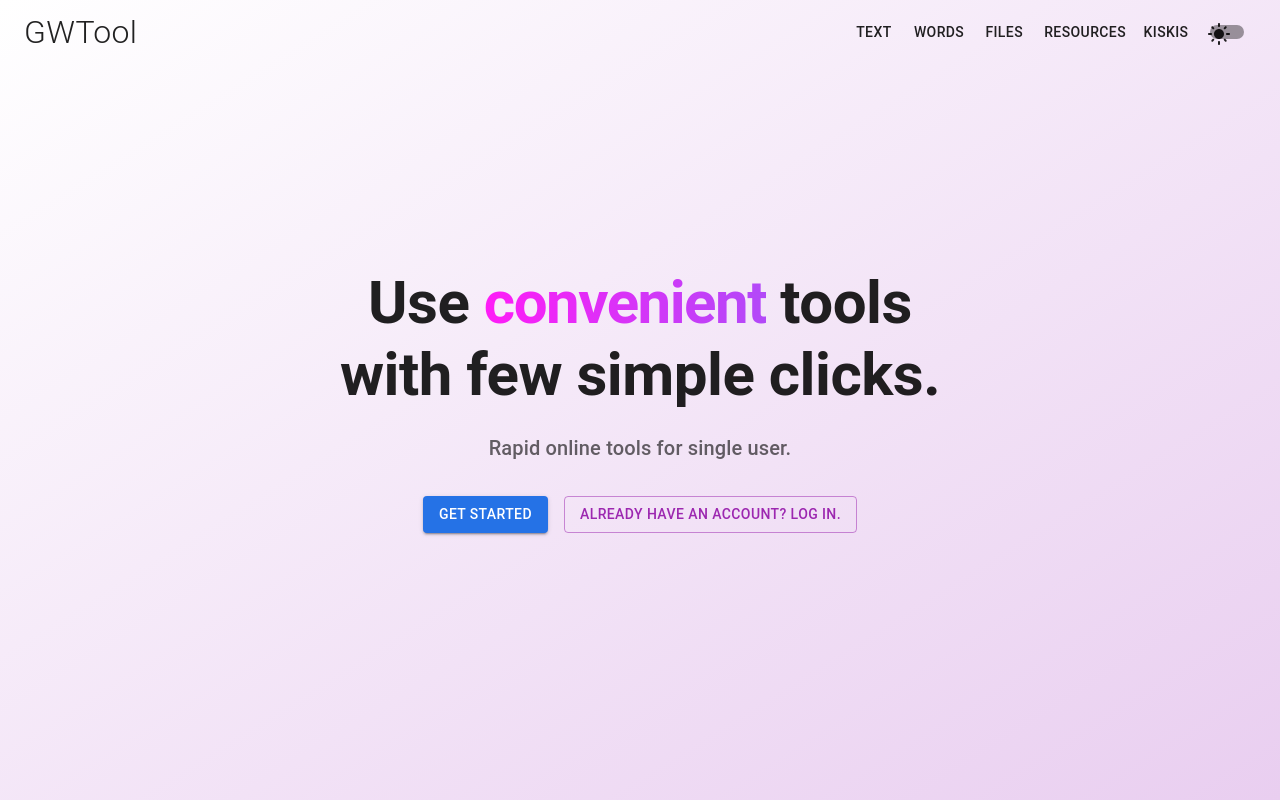
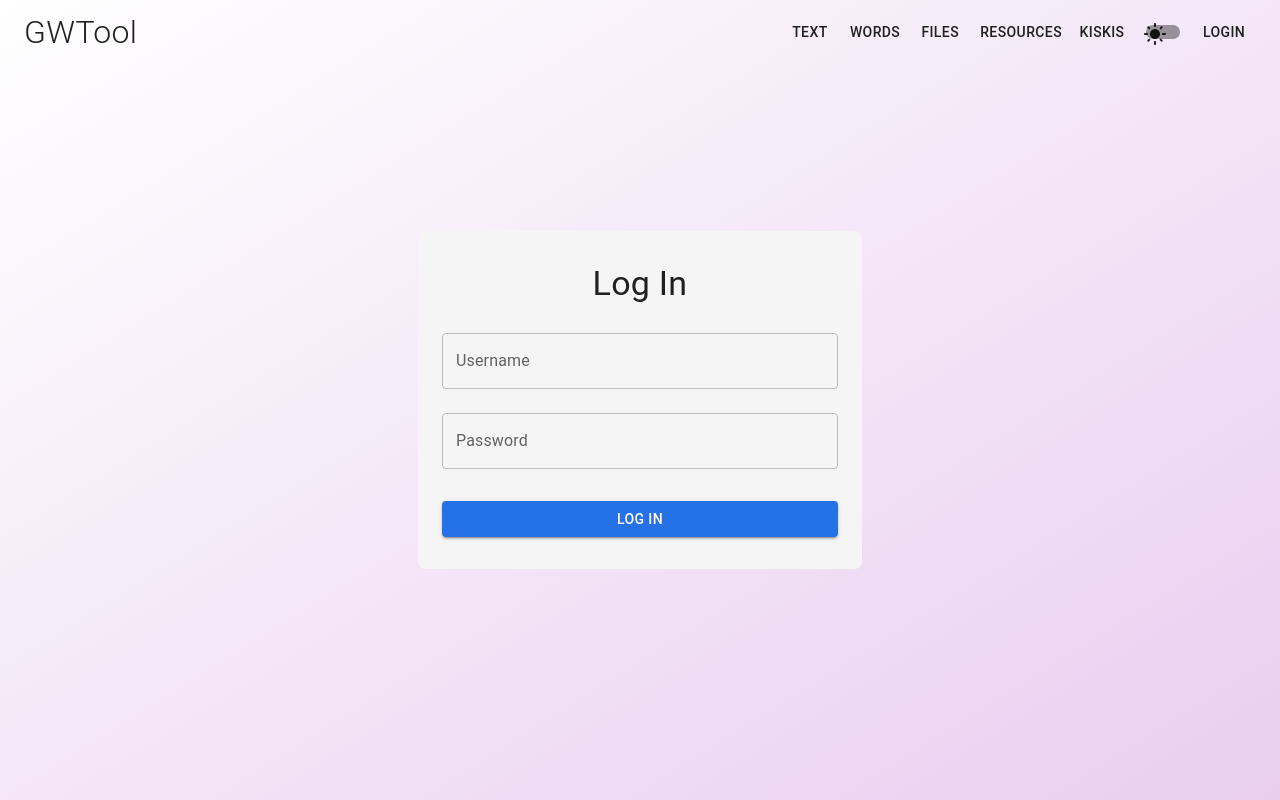
Before and after one commit to andygqw/GWTool_React, a React (Create React App) app: page /login in a window 1280 px wide. Built offline with nearby package versions, Linux system fonts and the light colour scheme.

Commit message:
added login page and session token

```diff
--- a/package.json
+++ b/package.json
@@ -10,8 +10,10 @@
     "@testing-library/jest-dom": "^5.17.0",
     "@testing-library/react": "^13.4.0",
     "@testing-library/user-event": "^13.5.0",
+    "axios": "^1.7.3",
     "react": "^18.3.1",
     "react-dom": "^18.3.1",
+    "react-router-dom": "^6.26.0",
     "react-scripts": "5.0.1",
     "web-vitals": "^2.1.4"
   },
--- a/src/App.js
+++ b/src/App.js
@@ -12,7 +12,10 @@ import {
 import {DarkMode, LightMode} from '@mui/icons-material';
 import {theme} from './theme';
 import LandingPage from './Component/LandingPage';
+import LoginPage from './Component/LoginPage';
 import './App.css';
+
+import { BrowserRouter as Router, Route, Routes, useNavigate } from 'react-router-dom';
 
 function App() {
     const getDefaultMode = () => {
@@ -28,6 +31,7 @@ function App() {
         setMode((prevMode) => (prevMode === 'light' ? 'dark' : 'light'));
     };
 
+    const navigate = useNavigate();
     useEffect(() => {
         const mediaQuery = window.matchMedia('(prefers-color-scheme: dark)');
         const handleChange = (e) => {
@@ -67,6 +71,9 @@ function App() {
                         icon={<LightMode sx={{ color: themeMode.palette.text.primary}}/>}
                         checkedIcon={<DarkMode sx={{ color: themeMode.palette.text.primary}}/>}
                     />
+                    <Button color="inherit" onClick={() => navigate('/login')}>
+                        Login
+                    </Button>
                 </Toolbar>
             </AppBar>
             <Box component="main" sx={{
@@ -79,7 +86,10 @@ function App() {
                     ? 'linear-gradient(to bottom right, #090909, #3C1945)'
                     : 'linear-gradient(to bottom right, #ffffff, #E9CEF0)',
             }}>
-                <LandingPage mode={mode}/>
+                <Routes>
+                    <Route path="/" element={<LandingPage mode={mode}/>} />
+                    <Route path="/login" element={<LoginPage />} />
+                </Routes>
             </Box>
         </ThemeProvider>
     );
--- /dev/null
+++ b/src/Component/LoginPage.js
@@ -0,0 +1,76 @@
+import React, {useState} from 'react';
+import {Button, TextField, Container, Typography} from '@mui/material';
+import {useTheme} from '@mui/material/styles';
+import {useNavigate} from 'react-router-dom';
+import api from '../utils/api';
+
+const LoginPage = () => {
+    const theme = useTheme();
+    const [username, setUsername] = useState('');
+    const [password, setPassword] = useState('');
+    const [error, setError] = useState(null);
+    const navigate = useNavigate();
+
+    const handleLogin = async () => {
+        try {
+
+            const response = await api.post('/login',
+                {username, password},
+                {
+                    validateStatus: function (status) {
+                        return status >= 200 && status <= 500;
+                    }
+                });
+            if (response.status === 200) {
+                localStorage.setItem('token', response.data.token);
+                navigate('/');
+            } else {
+                throw new Error(response.data.error);
+            }
+        } catch (err) {
+            setError(err.message);
+        }
+    };
+
+    return (
+        <Container maxWidth="xs" sx={{
+            textAlign: 'center',
+            backgroundColor: theme.palette.background.paper,
+            padding: 4,
+            borderRadius: 2
+        }}>
+            <Typography variant="h4" gutterBottom>
+                Log In
+            </Typography>
+            <TextField
+                fullWidth
+                variant="outlined"
+                label="Username"
+                margin="normal"
+                value={username}
+                onChange={(e) => setUsername(e.target.value)}
+            />
+            <TextField
+                fullWidth
+                variant="outlined"
+                type="password"
+                label="Password"
+                margin="normal"
+                value={password}
+                onChange={(e) => setPassword(e.target.value)}
+            />
+            {error && <Typography color="error" variant="body2">{error}</Typography>}
+            <Button
+                fullWidth
+                variant="contained"
+                color="primary"
+                sx={{mt: 3}}
+                onClick={handleLogin}
+            >
+                Log In
+            </Button>
+        </Container>
+    );
+};
+
+export default LoginPage;
--- a/src/index.js
+++ b/src/index.js
@@ -3,12 +3,13 @@ import ReactDOM from 'react-dom/client';
 import './index.css';
 import App from './App';
 import reportWebVitals from './reportWebVitals';
+import { BrowserRouter } from 'react-router-dom';
 
 const root = ReactDOM.createRoot(document.getElementById('root'));
 root.render(
-  <React.StrictMode>
+  <BrowserRouter>
     <App />
-  </React.StrictMode>
+  </BrowserRouter>
 );
 
 // If you want to start measuring performance in your app, pass a function
--- /dev/null
+++ b/src/utils/api.js
@@ -0,0 +1,22 @@
+import axios from 'axios';
+
+const api = axios.create({
+    baseURL: 'https://api.tool.tiny-pink.com/',
+});
+
+api.interceptors.request.use(
+
+    (config) => {
+
+        const token = localStorage.getItem('token');
+        if (token) {
+            config.headers.Authorization = `Bearer ${token}`;
+        }
+        return config;
+    },
+    (error) => {
+
+        return Promise.reject(error);
+    }
+);
+export default api;
```
Also changed, not shown: 1 other file (tests, documents, lock files or other folders).
